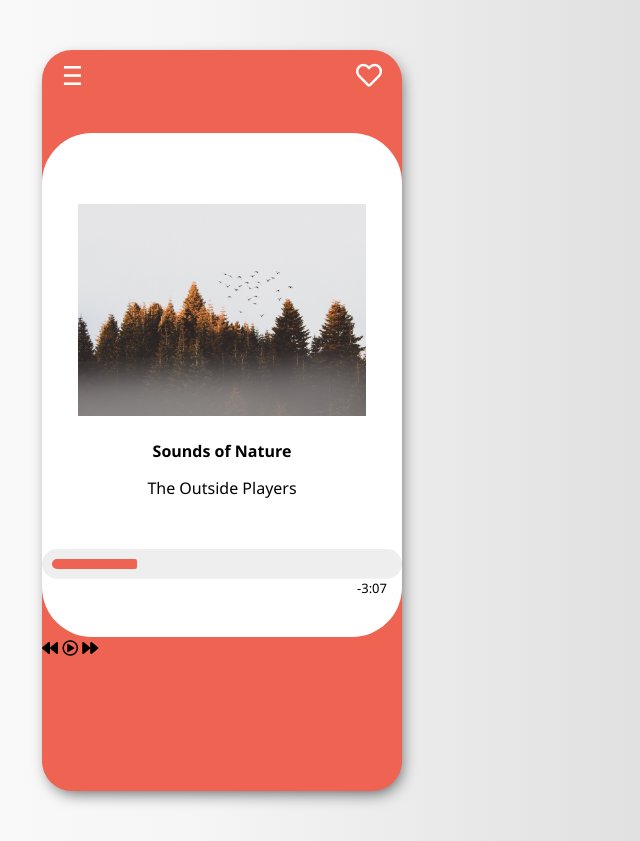
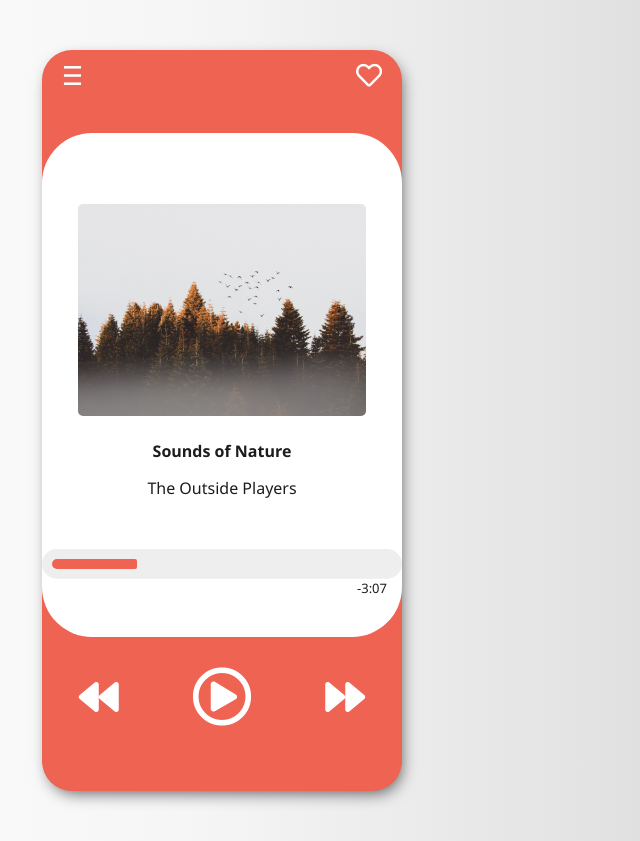
Before and after one commit to jamiev03/DailyUI--9, a plain HTML site: page index.html in a window 1280 px wide. Shown: the whole page, without its empty margins (418-1058 px from the left). Drawn offline with Linux system fonts and the light colour scheme.

Commit message:
adjust buttons and size final

```diff
--- a/style.css
+++ b/style.css
@@ -46,12 +46,14 @@ label {
     border-radius: 50px;
     background: white;
     border-top: 1px solid transparent;
+    color: #1c1c1c;
 }
 img {
     width: 80%;
     height: auto;
     display: block;
     margin: 70px auto 30px auto;
+    border-radius: 5px;
 }
 .song-title {
     text-align: center;
@@ -85,5 +87,17 @@ h4 {
     float: right;
     margin: 0 15px 0 0;
     font-size: 13px;
-
 }
+.controls {
+    display: flex;
+    justify-content: space-around;
+    align-items: center;
+    margin-top: 30px;
+}
+.controls i {
+    font-size: 40px;
+    color: white;
+}
+.controls .far {
+    font-size: 60px;
+}
```
Also changed, not shown: index.html (+0 -1 lines).
